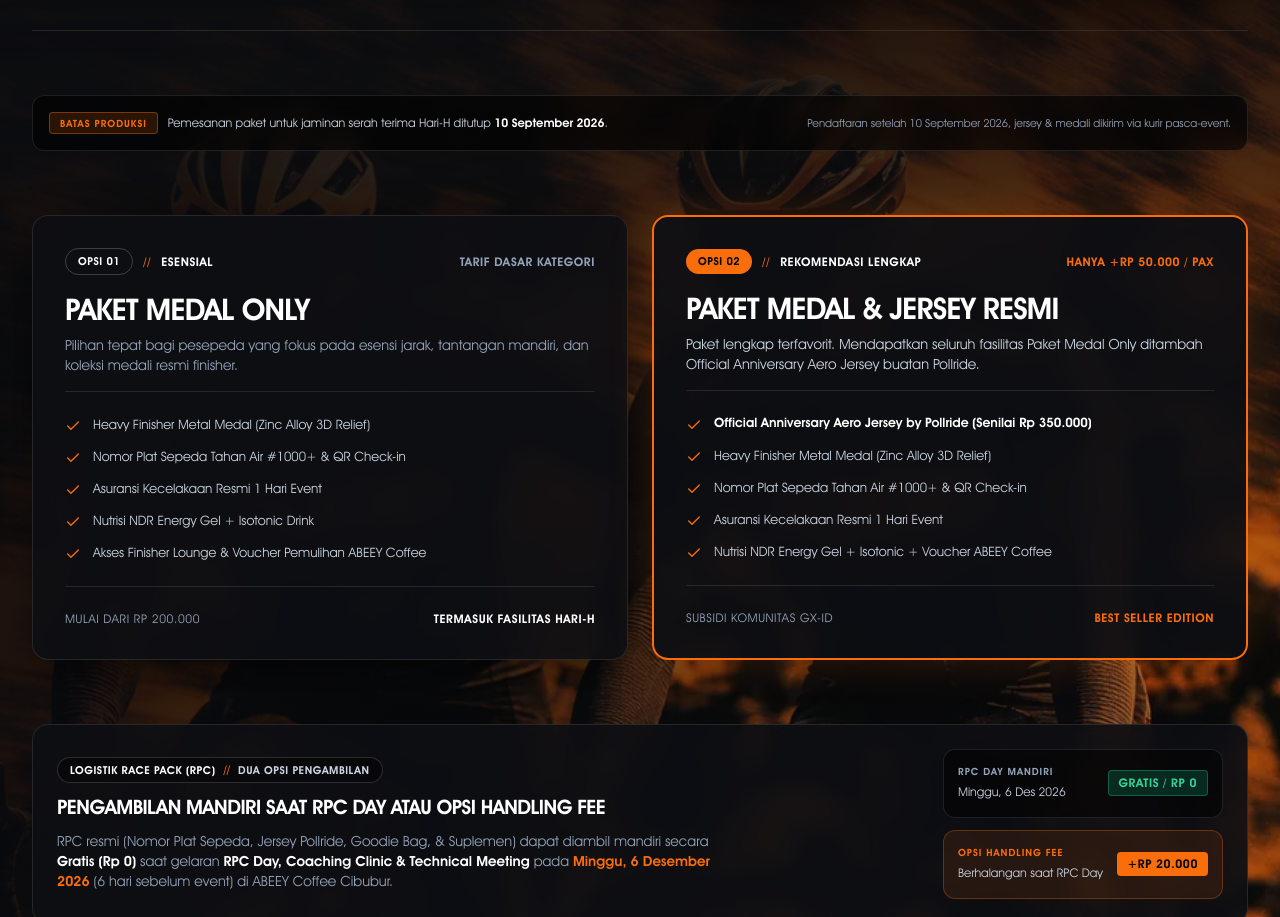
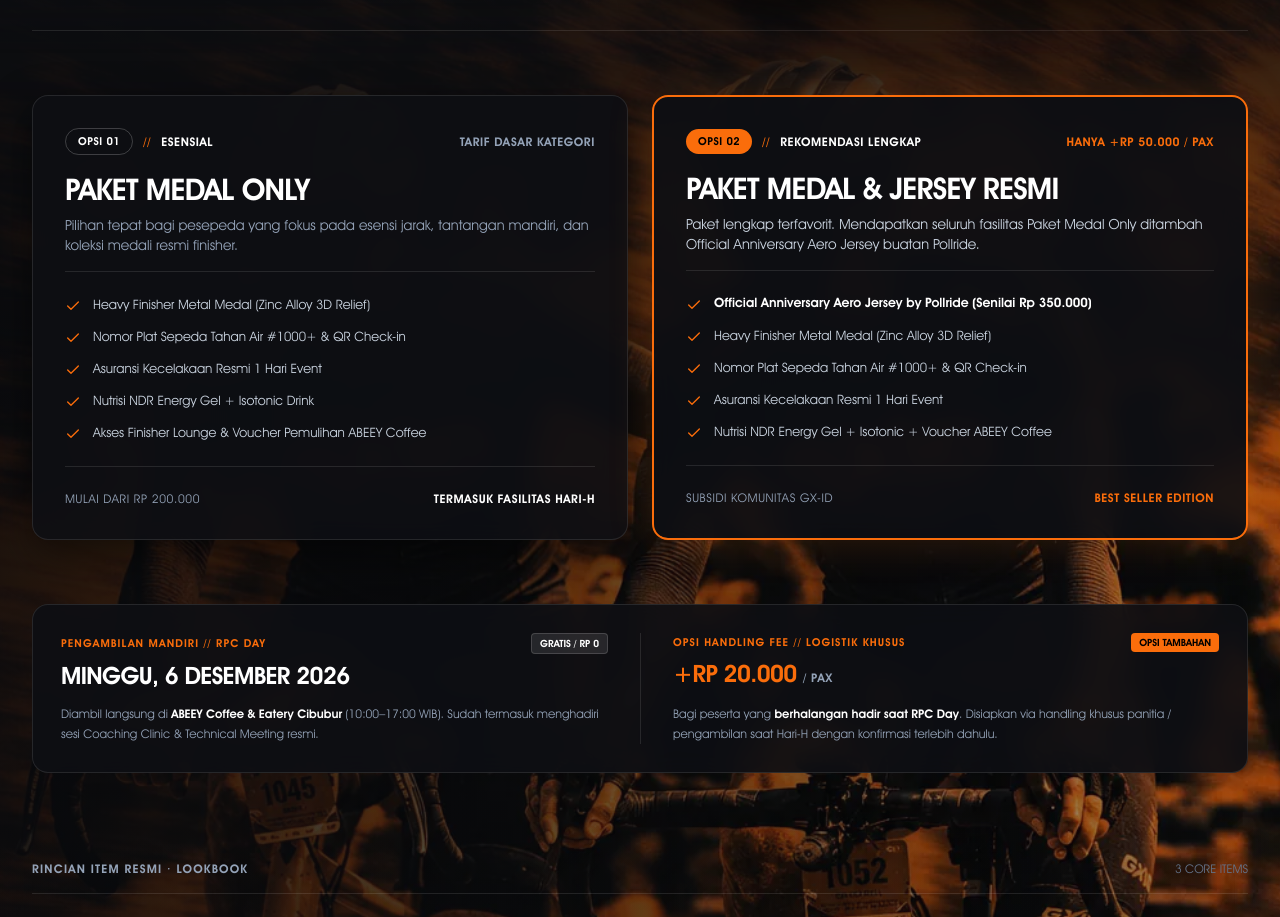
Before and after one commit to aresdanaa-png/Grindurance-2026, a Next.js app: page / in a window 1280 px wide. Shown: the part 2335-3252 px from the top of the page. Built offline with nearby package versions, Linux system fonts and the light colour scheme.

Commit message:
feat(racepack): refactor Batas Produksi notice and RPC logistics into clean 2-column athletic telemetry strip matching UI DNA

```diff
--- a/app/page.tsx
+++ b/app/page.tsx
@@ -1349,23 +1349,13 @@ export default function HomePage() {
                 <p className="text-xs sm:text-[13px] text-slate-300 font-medium leading-relaxed">
                   Sistem pendaftaran dua opsi: pilih paket <strong className="text-white">Medal Saja</strong> untuk esensi tantangan mandiri, atau upgrade ke paket <strong className="text-white">Medal &amp; Jersey</strong> resmi GX-ID buatan Pollride (+Rp 50.000). Seluruh paket mencakup perlengkapan hari-H.
                 </p>
+                {/* Micro-telemetry Status: Batas Produksi */}
+                <div className="mt-2.5 flex items-center md:justify-end gap-2 text-[10px] font-mono uppercase tracking-wider text-slate-400">
+                  <span className="w-1.5 h-1.5 rounded-full bg-[#FA6D0B] animate-pulse shrink-0" />
+                  <span>JAMINAN HARI-H DITUTUP: <strong className="text-white font-bold">10 SEPTEMBER 2026</strong></span>
+                </div>
               </div>
             </div>
-          </div>
-
-          {/* Official Production Notice Banner (Sesuai Ketentuan Resmi GX-ID) */}
-          <div className="p-3.5 sm:p-4 rounded-xl border border-white/10 bg-black/55 backdrop-blur-md flex flex-col sm:flex-row sm:items-center justify-between gap-3 text-xs font-sans">
-            <div className="flex items-center gap-2.5">
-              <span className="px-2.5 py-0.5 rounded bg-[#FA6D0B]/15 border border-[#FA6D0B]/40 text-[#FA6D0B] text-[10px] font-bold uppercase tracking-widest shrink-0">
-                BATAS PRODUKSI
-              </span>
-              <span className="text-slate-300">
-                Pemesanan paket untuk jaminan serah terima Hari-H ditutup <strong className="text-white font-bold">10 September 2026</strong>.
-              </span>
-            </div>
-            <span className="text-slate-400 text-[11px] shrink-0">
-              Pendaftaran setelah 10 September 2026, jersey &amp; medali dikirim via kurir pasca-event.
-            </span>
           </div>
 
           {/* DUAL PACKAGE COMPARISON (Exact 1:1 Match with User UI DNA) */}
@@ -1487,52 +1477,50 @@ export default function HomePage() {
 
           </div>
 
-          {/* RPC COLLECTION & HANDLING FEE NOTICE BANNER (Harmonized with UI DNA) */}
-          <div className="rounded-2xl border border-white/10 bg-[#0E0F13]/90 p-5 sm:p-6 backdrop-blur-md relative overflow-hidden">
-            <div className="flex flex-col lg:flex-row lg:items-center justify-between gap-6">
-              <div className="space-y-2.5 max-w-2xl">
-                <div className="inline-flex items-center gap-2 px-3 py-1 rounded-full border border-white/15 bg-black/40">
-                  <span className="text-white text-[11px] font-sans font-bold uppercase tracking-wider">
-                    LOGISTIK RACE PACK (RPC)
-                  </span>
-                  <span className="text-[#FA6D0B] font-bold text-xs">//</span>
-                  <span className="text-slate-300 text-[11px] font-sans font-semibold uppercase tracking-wider">
-                    DUA OPSI PENGAMBILAN
-                  </span>
-                </div>
-                <h4 className="font-display text-lg sm:text-xl font-black uppercase text-white tracking-tight">
-                  PENGAMBILAN MANDIRI SAAT RPC DAY ATAU OPSI HANDLING FEE
-                </h4>
-                <p className="text-xs sm:text-sm text-slate-400 leading-relaxed">
-                  RPC resmi (Nomor Plat Sepeda, Jersey Pollride, Goodie Bag, &amp; Suplemen) dapat diambil mandiri secara <strong className="text-white font-semibold">Gratis (Rp 0)</strong> saat gelaran <strong className="text-white font-semibold">RPC Day, Coaching Clinic &amp; Technical Meeting</strong> pada <strong className="text-[#FA6D0B] font-semibold">Minggu, 6 Desember 2026</strong> (6 hari sebelum event) di ABEEY Coffee Cibubur.
+          {/* LOGISTIK RACE PACK (RPC) — 2-COLUMN ATHLETIC TELEMETRY STRIP */}
+          <div className="rounded-2xl border border-white/10 bg-[#0E0F13]/90 backdrop-blur-md overflow-hidden">
+            <div className="grid grid-cols-1 md:grid-cols-2 divide-y md:divide-y-0 md:divide-x divide-white/10 p-6 sm:p-7 gap-6 md:gap-0">
+
+              {/* Column 1: Ambil Mandiri saat RPC Day */}
+              <div className="flex flex-col justify-between md:pr-8 space-y-3">
+                <div className="space-y-1.5">
+                  <div className="flex items-center justify-between">
+                    <span className="text-[10px] sm:text-[11px] font-mono font-bold text-[#FA6D0B] uppercase tracking-widest block">
+                      PENGAMBILAN MANDIRI // RPC DAY
+                    </span>
+                    <span className="text-[10px] font-mono font-black uppercase px-2 py-0.5 rounded bg-white/10 text-white border border-white/15">
+                      GRATIS / RP 0
+                    </span>
+                  </div>
+                  <h4 className="font-display text-xl sm:text-2xl font-black uppercase text-white tracking-tight leading-none">
+                    MINGGU, 6 DESEMBER 2026
+                  </h4>
+                </div>
+                <p className="text-xs text-slate-400 font-sans leading-relaxed">
+                  Diambil langsung di <strong className="text-white">ABEEY Coffee &amp; Eatery Cibubur</strong> (10:00–17:00 WIB). Sudah termasuk menghadiri sesi Coaching Clinic &amp; Technical Meeting resmi.
                 </p>
               </div>
 
-              <div className="shrink-0 flex flex-col sm:flex-row lg:flex-col gap-3 min-w-[280px]">
-                <div className="p-3.5 rounded-xl bg-black/50 border border-white/10 flex items-center justify-between gap-3">
-                  <div>
-                    <span className="text-[10px] font-sans font-bold text-slate-400 uppercase tracking-widest block">
-                      RPC DAY MANDIRI
+              {/* Column 2: Opsi Handling Fee */}
+              <div className="flex flex-col justify-between md:pl-8 space-y-3">
+                <div className="space-y-1.5">
+                  <div className="flex items-center justify-between">
+                    <span className="text-[10px] sm:text-[11px] font-mono font-bold text-[#FA6D0B] uppercase tracking-widest block">
+                      OPSI HANDLING FEE // LOGISTIK KHUSUS
                     </span>
-                    <span className="text-xs font-sans font-medium text-slate-300">Minggu, 6 Des 2026</span>
-                  </div>
-                  <span className="px-2.5 py-1 rounded bg-emerald-500/20 text-emerald-400 border border-emerald-500/40 text-xs font-sans font-black tracking-wider">
-                    GRATIS / RP 0
-                  </span>
-                </div>
-
-                <div className="p-3.5 rounded-xl bg-[#FA6D0B]/10 border border-[#FA6D0B]/30 flex items-center justify-between gap-3">
-                  <div>
-                    <span className="text-[10px] font-sans font-bold text-[#FA6D0B] uppercase tracking-widest block">
-                      OPSI HANDLING FEE
+                    <span className="text-[10px] font-mono font-black uppercase px-2 py-0.5 rounded bg-[#FA6D0B] text-black">
+                      OPSI TAMBAHAN
                     </span>
-                    <span className="text-xs font-sans font-medium text-slate-300">Berhalangan saat RPC Day</span>
-                  </div>
-                  <span className="px-2.5 py-1 rounded bg-[#FA6D0B] text-black text-xs font-sans font-black tracking-wider">
-                    +RP 20.000
-                  </span>
-                </div>
-              </div>
+                  </div>
+                  <h4 className="font-display text-xl sm:text-2xl font-black uppercase text-[#FA6D0B] tracking-tight leading-none">
+                    +RP 20.000 <span className="text-xs font-sans text-slate-400 font-bold uppercase tracking-wider">/ PAX</span>
+                  </h4>
+                </div>
+                <p className="text-xs text-slate-400 font-sans leading-relaxed">
+                  Bagi peserta yang <strong className="text-white">berhalangan hadir saat RPC Day</strong>. Disiapkan via handling khusus panitia / pengambilan saat Hari-H dengan konfirmasi terlebih dahulu.
+                </p>
+              </div>
+
             </div>
           </div>
 
```
